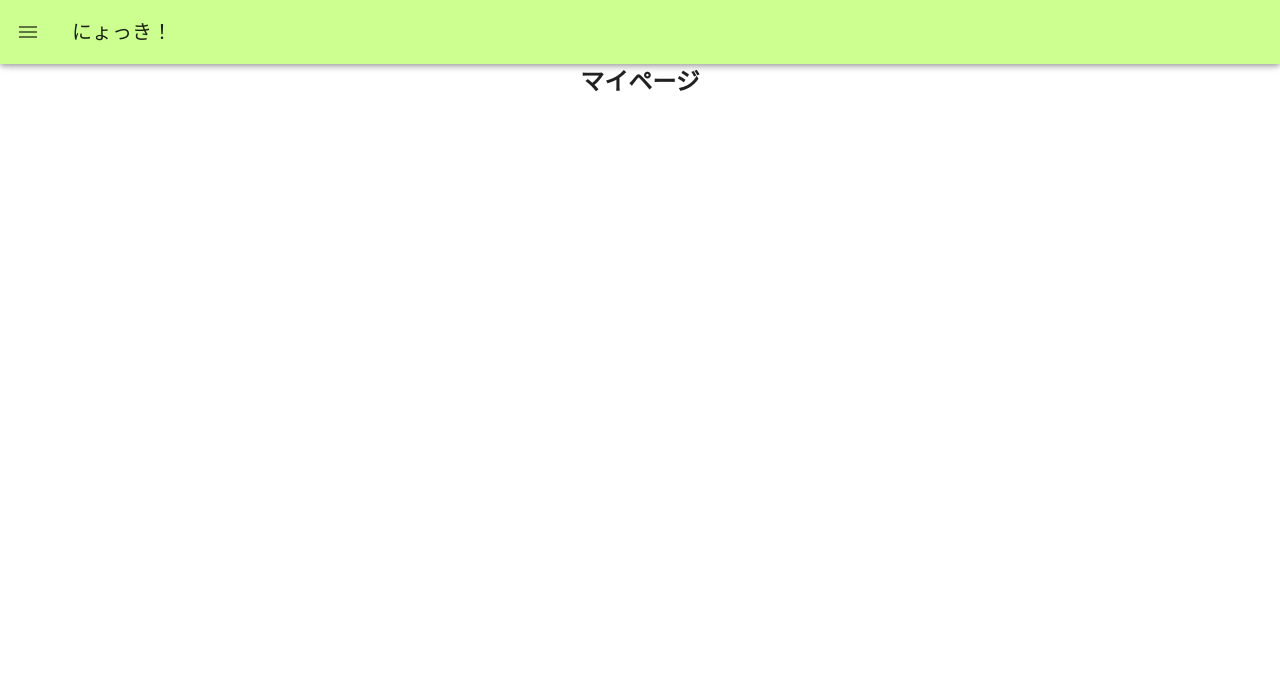
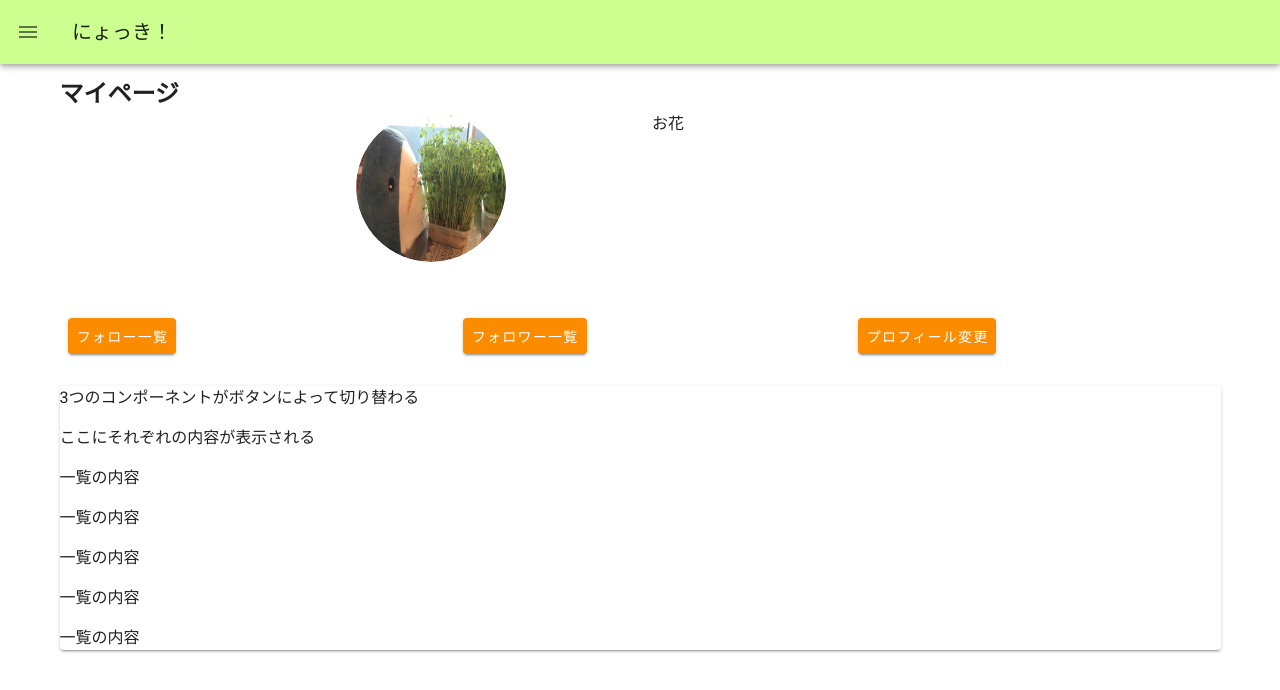
Before and after one commit to salt877/nyokki, a Vue app: page /mypage in a window 1280 px wide. Shown: the top 690 px of the page. Built offline with nearby package versions, Linux system fonts and the light colour scheme.

Commit message:
マイページ作成しました

```diff
--- a/src/views/LevelOfAchievement.vue
+++ b/src/views/LevelOfAchievement.vue
@@ -34,7 +34,7 @@
               </v-list-item-content>
 
 
- <v-list-item-action>
+              <v-list-item-action>
                 <v-list-item-action-text v-text="item.action"></v-list-item-action-text>
 
                 <v-icon
--- a/src/views/Mypage.vue
+++ b/src/views/Mypage.vue
@@ -1,7 +1,54 @@
 <template>
-  <div style="text-align: center">
-  <h2>マイページ</h2>
-</div>
+  <v-container>
+    <h2>マイページ</h2>
+    <v-row>
+      <v-col>
+      </v-col>
+      <v-col >
+        <v-avatar size="150" >
+         <img src="../images/same.jpeg">
+        </v-avatar>
+      </v-col>
+      <v-col>
+        <p>お花</p>
+      </v-col>
+      <v-col>
+      </v-col>
+    </v-row>
+    <br>
+    <br>
+    <v-row>
+      <v-col>
+          <v-card-actions>
+            <v-btn color="warning">フォロー一覧</v-btn>
+          </v-card-actions>
+      </v-col>
+      <v-col>
+        <v-card-actions>
+            <v-btn color="warning">フォロワー一覧</v-btn>
+        </v-card-actions>
+      </v-col>
+      <v-col>
+        <v-card-actions>
+            <v-btn color="warning">プロフィール変更</v-btn>
+        </v-card-actions>
+      </v-col>
+    </v-row>
+    <v-row>
+      <v-col>
+        <v-card>
+          <p>3つのコンポーネントがボタンによって切り替わる</p>
+          <p>ここにそれぞれの内容が表示される</p>
+          <p>一覧の内容</p>
+          <p>一覧の内容</p>
+          <p>一覧の内容</p>
+          <p>一覧の内容</p>
+          <p>一覧の内容</p>
+        </v-card>
+      </v-col>
+    </v-row>
+
+  </v-container>
 </template>
 
 <script>
```
Also changed, not shown: src/components/Flower.vue (added).
